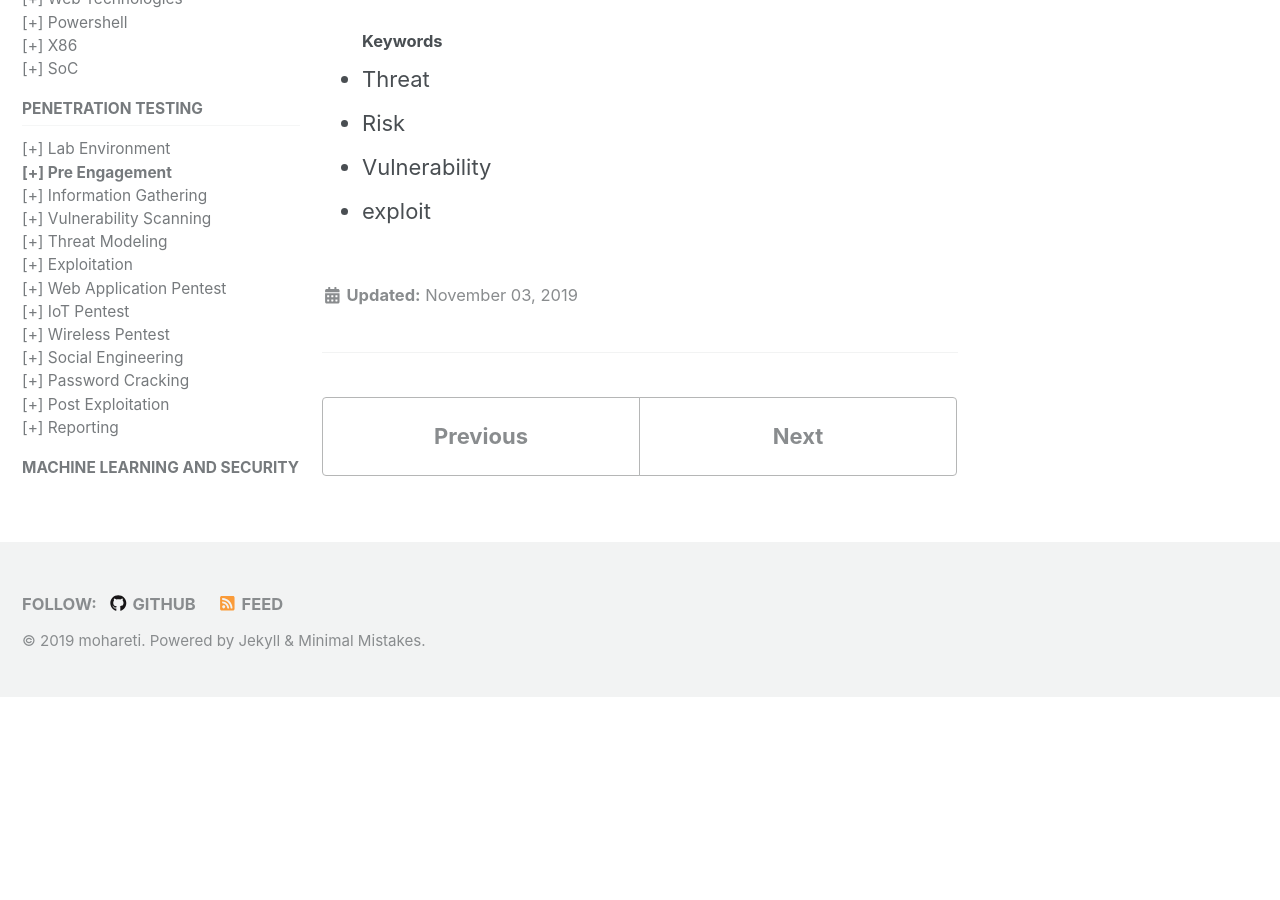
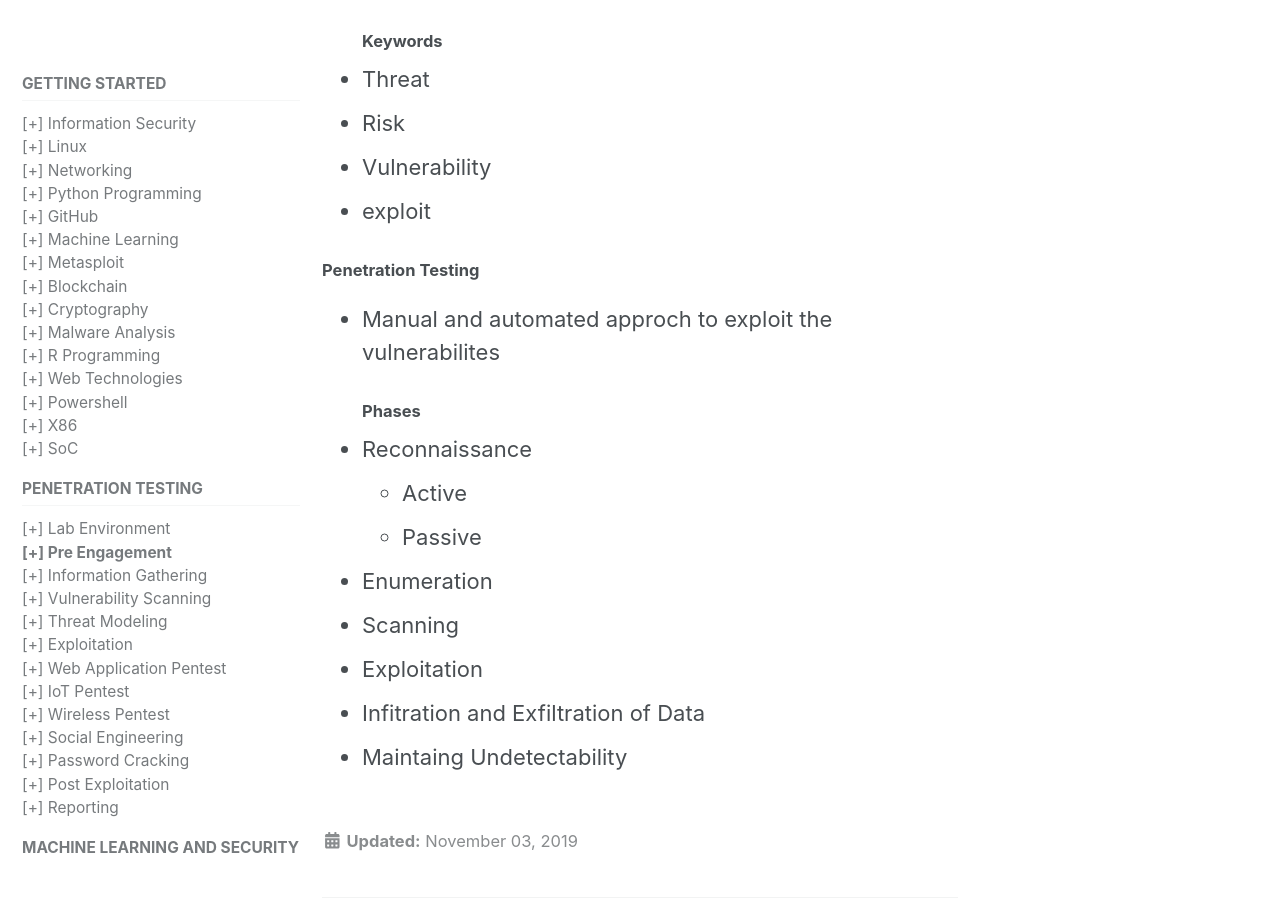
Before and after one commit to mohareti/cyberlab, a Jekyll site: the page built from _pentest/01_pre-engagement.md, in a window 1280 px wide and 900 px high, scrolled down 3008 px. Built offline with Jekyll 4.4.1, drawn with Linux system fonts in a browser that asks for light colours; cached includes are drawn as plain includes; nearby versions of some CDN libraries; before the commit the page ends 3704 px from its top, so only the background shows below that; some of the changed text lies outside the part shown.

Commit message:
Update 01_pre-engagement.md

```diff
--- a/_pentest/01_pre-engagement.md
+++ b/_pentest/01_pre-engagement.md
@@ -61,3 +61,15 @@ published: true
 - Risk
 - Vulnerability
 - exploit
+
+#### Penetration Testing
+- Manual and automated approch to exploit the vulnerabilites
+##### Phases
+- Reconnaissance
+	- Active
+	- Passive
+- Enumeration
+- Scanning
+- Exploitation
+- Infitration and Exfiltration of Data
+- Maintaing Undetectability
```
